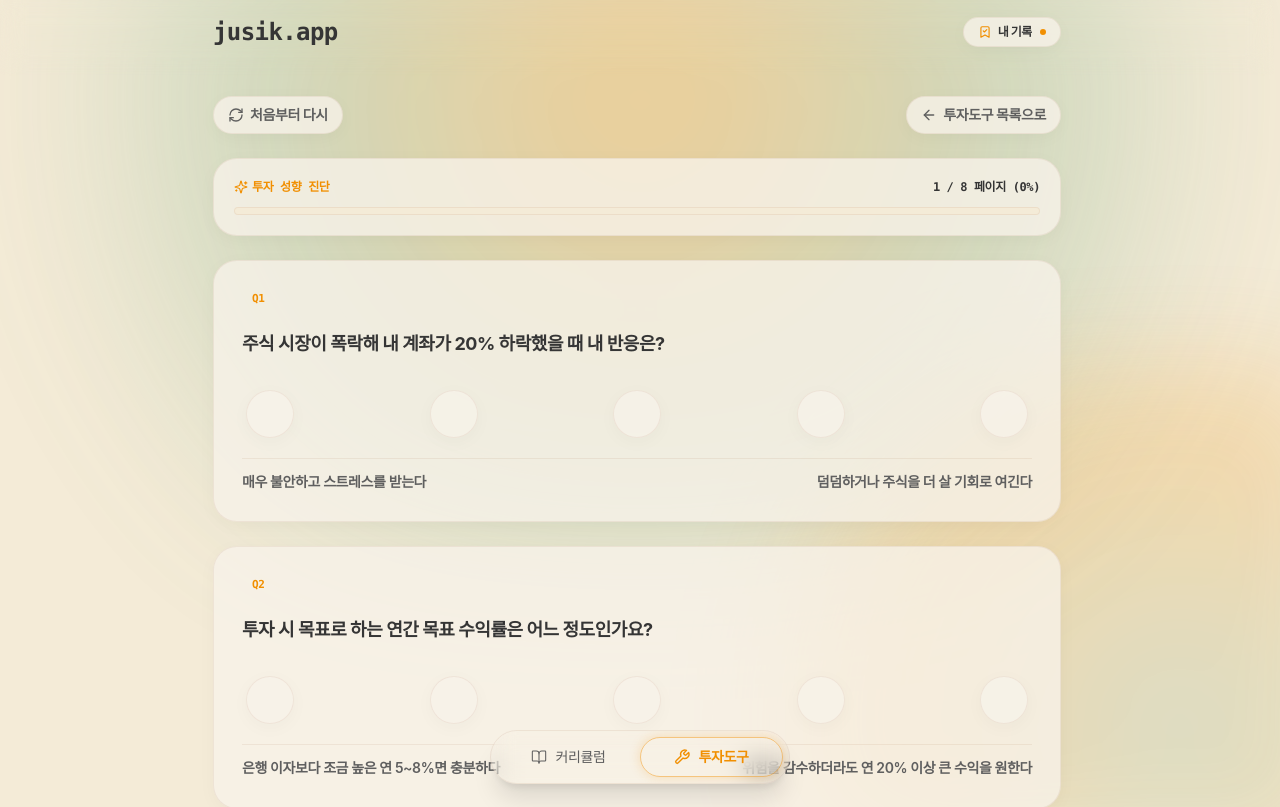
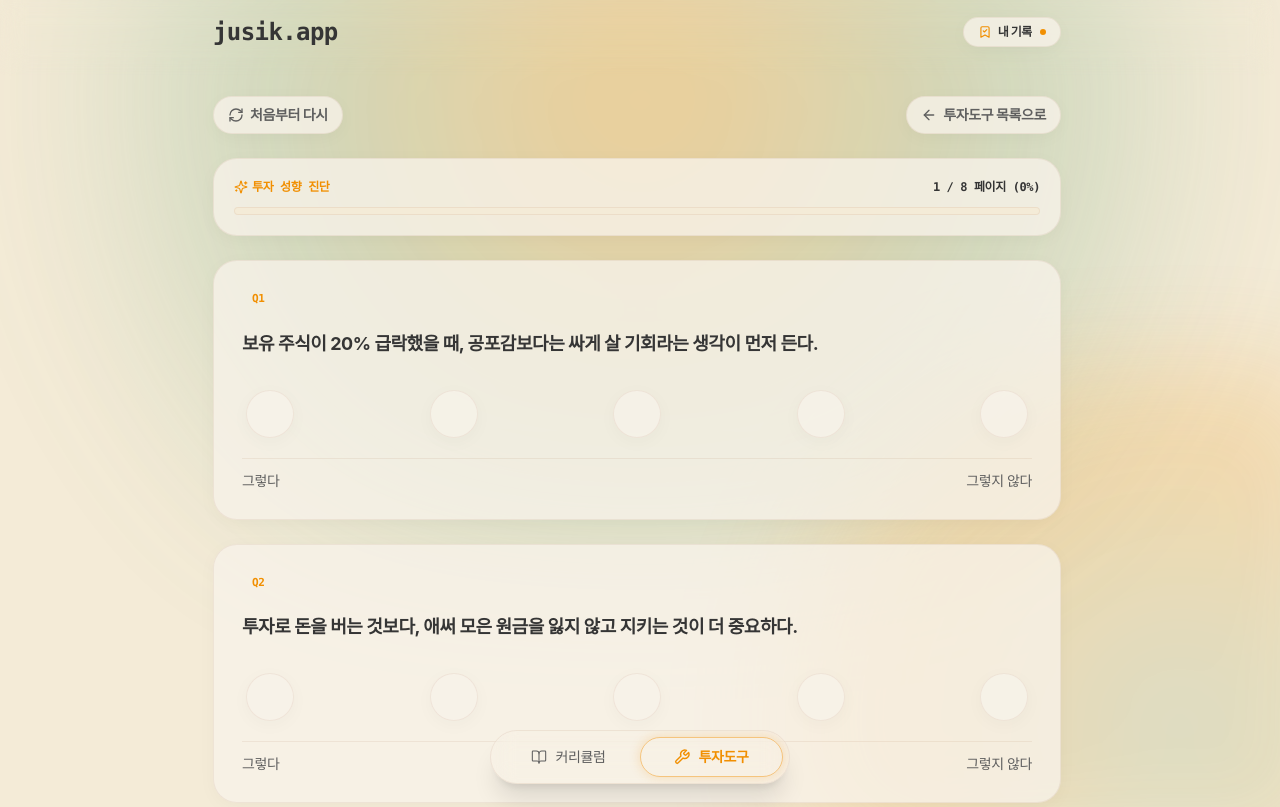
Before and after one commit to hajooi/jusik-app, a Next.js app: page /tools/type in a window 1280 px wide. Shown: the top 807 px of the page. Built offline with nearby package versions, Linux system fonts and the light colour scheme.

Commit message:
feat(survey): restructure 40 questions with balanced 5:5 Likert scale & polish UI

```diff
--- a/src/app/tools/type/page.tsx
+++ b/src/app/tools/type/page.tsx
@@ -589,12 +589,12 @@ function SurveyContent({ initialCode }: { initialCode?: string }) {
                   })}
                 </div>
 
-                {/* Left/Right Scale Labels (Symmetric Balanced Line Wrapping with text-wrap:balance) */}
-                <div className="grid grid-cols-2 gap-3 text-xs sm:text-sm font-semibold text-[var(--text-secondary)] pt-3 border-t border-[var(--border-color)]">
-                  <div className="text-left leading-relaxed break-keep [text-wrap:balance]">
+                {/* Left/Right Scale Labels (그렇다 vs 그렇지 않다) */}
+                <div className="flex items-center justify-between text-xs sm:text-sm font-medium text-[var(--text-secondary)] pt-3 border-t border-[var(--border-color)]">
+                  <div className="text-left">
                     {q.leftLabel}
                   </div>
-                  <div className="text-right leading-relaxed break-keep [text-wrap:balance]">
+                  <div className="text-right">
                     {q.rightLabel}
                   </div>
                 </div>
--- a/src/data/investmentSurvey.ts
+++ b/src/data/investmentSurvey.ts
@@ -22,294 +22,294 @@ export interface PersonalityProfile {
   };
 }
 
-// 40 Questions (10 per Axis) - 쉬운 존댓말 표현 및 직관적 라벨 교정
+// 40 Questions (10 per Axis) - 홀수(정방향: G, A, L, R) vs 짝수(역방향: S, P, T, I) 5:5 교차 배치
 export const QUESTIONS: Question[] = [
-  // --- 1. [목표 축] G (수익형 - Growth) vs S (안전형 - Safety) : 10문항 ---
+  // --- 1. [목표 축] G (성장/수익형) vs S (안전/보존형) : 10문항 ---
   {
     id: 1,
     axis: 'GS',
-    question: '주식 시장이 폭락해 내 계좌가 20% 하락했을 때 내 반응은?',
-    leftLabel: '매우 불안하고 스트레스를 받는다',
-    rightLabel: '덤덤하거나 주식을 더 살 기회로 여긴다',
+    question: '보유 주식이 20% 급락했을 때, 공포감보다는 싸게 살 기회라는 생각이 먼저 든다.',
+    leftLabel: '그렇다',
+    rightLabel: '그렇지 않다',
   },
   {
     id: 2,
     axis: 'GS',
-    question: '투자 시 목표로 하는 연간 목표 수익률은 어느 정도인가요?',
-    leftLabel: '은행 이자보다 조금 높은 연 5~8%면 충분하다',
-    rightLabel: '위험을 감수하더라도 연 20% 이상 큰 수익을 원한다',
+    question: '투자로 돈을 버는 것보다, 애써 모은 원금을 잃지 않고 지키는 것이 더 중요하다.',
+    leftLabel: '그렇다',
+    rightLabel: '그렇지 않다',
   },
   {
     id: 3,
     axis: 'GS',
-    question: '투자를 하면서 가장 두려운 상황은 무엇인가요?',
-    leftLabel: '힘들게 모은 원금이 손실 나는 상황',
-    rightLabel: '남들은 다 돈 버는데 나만 기회를 놓치는 상황',
+    question: '원금 손실 위험이 크더라도, 시장 평균을 뛰어넘는 고수익을 노릴 수 있는 종목에 집중 투자하고 싶다.',
+    leftLabel: '그렇다',
+    rightLabel: '그렇지 않다',
   },
   {
     id: 4,
     axis: 'GS',
-    question: '2배, 3배로 수익이나 손실이 커지는 고위험 상품(레버리지)에 대해 어떻게 생각하나요?',
-    leftLabel: '위험이 너무 커서 쳐다보지도 않는다',
-    rightLabel: '수익률을 극대화하기 위해 적극적으로 활용한다',
+    question: '은행 이자보다 조금 높은 수준(연 5~8%)의 안정적인 수익이라면 만족한다.',
+    leftLabel: '그렇다',
+    rightLabel: '그렇지 않다',
   },
   {
     id: 5,
     axis: 'GS',
-    question: '전체 투자 자산 중 현금의 비중은 어느 정도가 적당하다고 생각하나요?',
-    leftLabel: '안전을 위해 최소 30% 이상은 현금으로 둔다',
-    rightLabel: '현금은 최소한만 두고 거의 100% 주식을 사둔다',
+    question: '변동성이 크더라도, 세상을 바꿀 신기술이나 미래 고성장 기업에 투자하는 것이 매력적이다.',
+    leftLabel: '그렇다',
+    rightLabel: '그렇지 않다',
   },
   {
     id: 6,
     axis: 'GS',
-    question: '세상을 바꿀 신기술이 등장했을 때 어떻게 행동하나요?',
-    leftLabel: '신기술 대신 이미 검증된 큰 기업 위주로 산다',
-    rightLabel: '변동성이 크더라도 높은 성장이 기대되는 신기술에 투자한다',
+    question: '투자 자산 중 30% 이상은 언제든 꺼낼 수 있는 현금이나 예금으로 두어야 마음이 놓인다.',
+    leftLabel: '그렇다',
+    rightLabel: '그렇지 않다',
   },
   {
     id: 7,
     axis: 'GS',
-    question: '투자할 종목을 고를 때 어떤 지표를 더 눈여겨보나요?',
-    leftLabel: '부채 비율, 배당 등 기업의 재무적 안정성',
-    rightLabel: '매출 성장률, 미래 시장 점유율의 확장 가능성',
+    question: '배당금이나 이자 같은 고정 수익보다는, 자산 가격의 상승으로 인한 폭발적인 시세 차익을 노린다.',
+    leftLabel: '그렇다',
+    rightLabel: '그렇지 않다',
   },
   {
     id: 8,
     axis: 'GS',
-    question: '내가 가진 주식이 하루 만에 10% 이상 폭락한다면 어떤가요?',
-    leftLabel: '불안해서 자꾸 계좌를 열어보고 스트레스를 받는다',
-    rightLabel: '주식 시장의 자연스러운 일이라며 담담하다',
+    question: '하루 5~10%씩 급등락하는 종목을 보유하면, 불안해서 일상생활이나 수면에 지장이 있다.',
+    leftLabel: '그렇다',
+    rightLabel: '그렇지 않다',
   },
   {
     id: 9,
     axis: 'GS',
-    question: '주식으로 얻고 싶은 이익의 크기는 어느 정도인가요?',
-    leftLabel: '소소하고 확실한 이익을 짧은 주기로 챙기는 것',
-    rightLabel: '오래 기다리더라도 몇 배 이상의 큰 수익을 내는 것',
+    question: '시장 상승기에 수익률을 극대화하기 위해, 고위험 상품(성장주·레버리지 등)도 적극 투자할 수 있다.',
+    leftLabel: '그렇다',
+    rightLabel: '그렇지 않다',
   },
   {
     id: 10,
     axis: 'GS',
-    question: '내 투자 포트폴리오에 금이나 채권 같은 안전자산을 포함시키는 것에 대해 어떻게 생각하나요?',
-    leftLabel: '원금을 지키기 위해 안전자산을 비중 있게 꼭 넣어야 한다',
-    rightLabel: '수익률을 높이기 위해 주식/성장자산 위주로 채우는 것이 좋다',
+    question: '내 자산의 상당 부분은 금, 채권, 배당주, 예금처럼 변동성이 적고 안정적인 자산으로 채워져야 한다.',
+    leftLabel: '그렇다',
+    rightLabel: '그렇지 않다',
   },
 
-  // --- 2. [실행 축] A (능동형 - Active) vs P (수동형 - Passive) : 10문항 ---
+  // --- 2. [실행 축] A (능동/직접분석형) vs P (수동/패시브형) : 10문항 ---
   {
     id: 11,
     axis: 'AP',
-    question: '기업 재무제표나 기업 분석 보고서를 읽는 것을 어떻게 느끼나요?',
-    leftLabel: '머리 아프고 복잡해서 피하고 싶다',
-    rightLabel: '데이터를 직접 파헤치고 분석하는 과정이 흥미롭다',
+    question: '관심 기업의 실적 보고서나 재무제표를 직접 찾아서 분석해보는 과정이 즐겁다.',
+    leftLabel: '그렇다',
+    rightLabel: '그렇지 않다',
   },
   {
     id: 12,
     axis: 'AP',
-    question: '선호하는 투자 방식은 어느 쪽에 가깝나요?',
-    leftLabel: '정기적으로 일정 금액을 고민 없이 사는 방식',
-    rightLabel: '시장 상황과 타이밍을 직접 판단해서 사는 방식',
+    question: '종목을 일일이 고르는 데 시간을 쓰기보다, 시장 전체를 추종하는 지수형 상품을 선호한다.',
+    leftLabel: '그렇다',
+    rightLabel: '그렇지 않다',
   },
   {
     id: 13,
     axis: 'AP',
-    question: '매매 일지나 나만의 투자 기록을 작성하는 편인가요?',
-    leftLabel: '귀찮고 번거로워서 굳이 쓰지 않는다',
-    rightLabel: '투자 이유와 기록을 꼼꼼히 적고 복기한다',
+    question: '주식을 사고팔 때마다 투자 이유와 결과를 매매 일지에 기록하고, 정기적으로 복기한다.',
+    leftLabel: '그렇다',
+    rightLabel: '그렇지 않다',
   },
   {
     id: 14,
     axis: 'AP',
-    question: '하루 중 주식 뉴스나 관련 정보, 시세를 찾아보는 시간은 얼마나 되나요?',
-    leftLabel: '며칠에 한 번 보거나 거의 안 본다',
-    rightLabel: '매일 장 시작 전후로 시세와 뉴스를 꼼꼼히 확인한다',
+    question: '전문가가 구성해 둔 펀드나 투자 서비스에 운용을 맡기는 편이 마음 편하다.',
+    leftLabel: '그렇다',
+    rightLabel: '그렇지 않다',
   },
   {
     id: 15,
     axis: 'AP',
-    question: '투자 관련 책이나 강의로 공부할 때 어떤 방식을 좋아하나요?',
-    leftLabel: '핵심 요약만 쉽고 짧게 정리된 내용을 좋아한다',
-    rightLabel: '수식, 백테스트, 지표까지 깊이 있게 파고드는 내용을 좋아한다',
+    question: '매일 시장 뉴스를 체크하고 주요 종목 시세를 파악하는 데 30분 이상의 시간을 기꺼이 쓴다.',
+    leftLabel: '그렇다',
+    rightLabel: '그렇지 않다',
   },
   {
     id: 16,
     axis: 'AP',
-    question: '개별 기업 주식과 지수 ETF(여러 기업을 한 번에 사는 상품) 중 어느 쪽을 더 선호하나요?',
-    leftLabel: '신경 쓸 일이 적은 지수 ETF',
-    rightLabel: '더 높은 성과를 기대할 수 있는 개별 기업 주식',
+    question: '주식 투자가 내 본업이나 일상에 방해되지 않도록, 신경 쓰는 시간을 최소화하고 싶다.',
+    leftLabel: '그렇다',
+    rightLabel: '그렇지 않다',
   },
   {
     id: 17,
     axis: 'AP',
-    question: '자산 비중을 정기적으로 다시 맞추는 작업(리밸런싱)은 어떻게 진행하나요?',
-    leftLabel: '정해둔 정기 주기(분기/연간)에 맞춰 처리한다',
-    rightLabel: '내 판단에 따라 종목 비율을 직접 계산하고 조절한다',
+    question: '남들이 골라준 펀드나 추천에 맡기기보다, 내가 직접 종목을 고르고 자산을 굴리는 편이 낫다.',
+    leftLabel: '그렇다',
+    rightLabel: '그렇지 않다',
   },
   {
     id: 18,
     axis: 'AP',
-    question: '전문가나 유명인이 추천하는 종목을 알게 되었을 때 어떻게 하나요?',
-    leftLabel: '신뢰할 수 있는 전문가나 유명한 종목이라면 믿고 산다',
-    rightLabel: '내가 직접 재무제표와 차트를 검증하기 전엔 사지 않는다',
+    question: '매달 정해진 날짜에 기계적으로 주식을 모아가도록 세팅해 두는 방식을 선호한다.',
+    leftLabel: '그렇다',
+    rightLabel: '그렇지 않다',
   },
   {
     id: 19,
     axis: 'AP',
-    question: '투자 활동이 본업이나 일상생활에 미치는 영향에 대해 어떻게 생각하나요?',
-    leftLabel: '일상에 방해되지 않도록 최소한의 시간만 쓰고 싶다',
-    rightLabel: '투자는 본업만큼이나 즐겁고 적극적으로 할 만한 가치가 있다',
+    question: '투자 전략을 세우고 시장을 공부하는 과정은, 내 본업이나 취미만큼 즐겁고 가치 있다.',
+    leftLabel: '그렇다',
+    rightLabel: '그렇지 않다',
   },
   {
     id: 20,
     axis: 'AP',
-    question: '기업들의 실적 발표 시즌이 다가오면 어떤 생각이 드나요?',
-    leftLabel: '신경 써야 할 정보가 늘어나 피곤하게 느껴진다',
-    rightLabel: '성적표를 비교하고 새로운 투자 기회를 찾을 생각에 설렌다',
+    question: '기업 실적 발표나 복잡한 경제 지표를 분석하는 일은 머리 아프고 피곤하게 느껴진다.',
+    leftLabel: '그렇다',
+    rightLabel: '그렇지 않다',
   },
 
-  // --- 3. [시간 축] L (장기형 - Long-term) vs T (추세형 - Tactical) : 10문항 ---
+  // --- 3. [시간 축] L (장기/복리형) vs T (전술/추세대응형) : 10문항 ---
   {
     id: 21,
     axis: 'LT',
-    question: '주식을 한 번 사면 어느 정도 기간 동안 보유하길 원하나요?',
-    leftLabel: '몇 주 안에 수익을 내고 유연하게 바꾸고 싶다',
-    rightLabel: '최소 3~5년 이상 들고 가며 복리 효과를 보고 싶다',
+    question: '단기 시세 변동에 일희일비하지 않고, 기업의 장기적 성장과 복리 효과를 누리기 위해 수년간 보유한다.',
+    leftLabel: '그렇다',
+    rightLabel: '그렇지 않다',
   },
   {
     id: 22,
     axis: 'LT',
-    question: '주식 시장의 변동성이 급격히 커질 때 어떻게 대응하나요?',
-    leftLabel: '트렌드와 기회에 맞춰 주식을 자주 사고판다',
-    rightLabel: '시장의 파도와 상관없이 사둔 주식을 묵묵히 들고 간다',
+    question: '시장 트렌드와 흐름에 맞춰, 유연하게 사고팔며 수익을 챙기는 편이 좋다.',
+    leftLabel: '그렇다',
+    rightLabel: '그렇지 않다',
   },
   {
     id: 23,
     axis: 'LT',
-    question: '금리 인상이나 환율 변동 같은 대형 경제 뉴스가 나올 때 어떻게 행동하나요?',
-    leftLabel: '뉴스를 보고 빠르게 현금이나 종목 비중을 교체하고 싶다',
-    rightLabel: '단기 소음으로 여기고 원래의 장기 계획을 유지한다',
+    question: '내가 산 주식이 단기간에 30% 급등했더라도, 기업 자체의 가치가 변하지 않았다면 팔지 않는다.',
+    leftLabel: '그렇다',
+    rightLabel: '그렇지 않다',
   },
   {
     id: 24,
     axis: 'LT',
-    question: '내가 산 주식이 한 달 만에 30% 급등하면 어떻게 할 건가요?',
-    leftLabel: '이익을 빠르게 확정 짓기 위해 판다',
-    rightLabel: '기업의 가치가 변하지 않았다면 계속 들고 간다',
+    question: '보유한 주식이 목표 수익에 도달하면, 주저 없이 팔아서 수익을 확정 짓는 편이다.',
+    leftLabel: '그렇다',
+    rightLabel: '그렇지 않다',
   },
   {
     id: 25,
     axis: 'LT',
-    question: '주식 매매 시 발생하는 수수료나 세금에 대해 어떻게 생각하나요?',
-    leftLabel: '좋은 기회를 잡아 수익을 내는 것이 수수료나 세금 절약보다 중요하다',
-    rightLabel: '잦은 거래는 세금과 수수료로 자산을 갉아먹으므로 피해야 한다',
+    question: '시장의 정확한 타이밍을 맞추는 것은 불가능하므로, 꾸준히 모아가며 시간을 내 편으로 만들어야 한다.',
+    leftLabel: '그렇다',
+    rightLabel: '그렇지 않다',
   },
   {
     id: 26,
     axis: 'LT',
-    question: '바닥에 사고 고점에 파는 타이밍에 대해 어떻게 생각하나요?',
-    leftLabel: '차트와 추세를 잘 분석하면 어느 정도 맞출 수 있다',
-    rightLabel: '타이밍을 맞추는 건 불가능하므로 꾸준히 모아가는 게 정답이다',
+    question: '차트 흐름이나 거래량 변화를 잘 분석하면, 유리한 매매 타이밍을 포착할 수 있다고 믿는다.',
+    leftLabel: '그렇다',
+    rightLabel: '그렇지 않다',
   },
   {
     id: 27,
     axis: 'LT',
-    question: '투자 성과를 평가하는 주기는 얼마가 적당하다고 보나요?',
-    leftLabel: '매일 또는 매주 단위로 수익률을 체크한다',
-    rightLabel: '최소 연 단위 이상 길게 보며 성과를 평가한다',
+    question: '분기별 실적 부진이나 단기 악재 뉴스로 시장이 흔들려도 장기 로드맵을 믿고 끝까지 버틴다.',
+    leftLabel: '그렇다',
+    rightLabel: '그렇지 않다',
   },
   {
     id: 28,
     axis: 'LT',
-    question: '세계 경제 위기나 하락장 소식이 들려올 때 어떻게 반응하나요?',
-    leftLabel: '빠르게 주식을 팔아 현금을 확보하고 손실을 줄이고 싶다',
-    rightLabel: '역사적으로 결국 회복했으므로 싼값에 더 사 모은다',
+    question: '하락세가 보이거나 시장의 위험 신호가 느껴지면, 주식을 즉시 팔아 현금을 확보해야 한다.',
+    leftLabel: '그렇다',
+    rightLabel: '그렇지 않다',
   },
   {
     id: 29,
     axis: 'LT',
-    question: '유행하는 테마주나 급등주를 보면 어떤 생각이 드나요?',
-    leftLabel: '수급과 트렌드가 살아있는 곳에 빠르게 올라타고 싶다',
-    rightLabel: '일시적 유행보다는 10년 뒤에도 살아남을 종목에 집중하고 싶다',
+    question: '단기 유행을 타는 테마주보다, 10년 뒤에도 독점적 지위를 유지할 1등 기업에 자산을 묻어둔다.',
+    leftLabel: '그렇다',
+    rightLabel: '그렇지 않다',
   },
   {
     id: 30,
     axis: 'LT',
-    question: '투자 결과를 얻기까지 얼마나 오래 기다릴 수 있나요?',
-    leftLabel: '3개월 이내에는 결과가 나와야 답답하지 않다',
-    rightLabel: '10년 이상 걸리더라도 큰 열매를 맺는다면 기꺼이 기다린다',
+    question: '시장의 뜨거운 관심을 받으며 거래량이 급증하는 주도주나 테마주에 빠르게 올라타고 싶다.',
+    leftLabel: '그렇다',
+    rightLabel: '그렇지 않다',
   },
 
-  // --- 4. [심리 축] R (원칙형 - Rule-based) vs I (직감형 - Intuitive) : 10문항 ---
+  // --- 4. [판단 축] R (원칙/데이터형) vs I (직관/트렌드형) : 10문항 ---
   {
     id: 31,
     axis: 'RI',
-    question: '주식에 투자하기 전 나만의 기준이 정리되어 있나요?',
-    leftLabel: '시장의 분위기와 직관적인 확신에 따라 결정한다',
-    rightLabel: '투자 이유와 목표 비중 등 정해둔 규칙에 따라 결정한다',
+    question: '주식을 사기 전, 가격·비중 등의 조건을 구체적인 수치로 기록해 둔다.',
+    leftLabel: '그렇다',
+    rightLabel: '그렇지 않다',
   },
   {
     id: 32,
     axis: 'RI',
-    question: '예상치 못한 폭락장이 올 때 나를 움직이게 만드는 것은 무엇인가요?',
-    leftLabel: '지금이 바닥이라는 감각이나 주변 분위기',
-    rightLabel: '사전에 준비해둔 매뉴얼과 과거 데이터',
+    question: '일상에서 내가 직접 써보고 만족한 제품이나, 피부로 느껴지는 유행에서 강한 투자 확신을 얻는다.',
+    leftLabel: '그렇다',
+    rightLabel: '그렇지 않다',
   },
   {
     id: 33,
     axis: 'RI',
-    question: '내가 정해둔 기준선(-10% 등)에 도달하면 어떻게 행동하나요?',
-    leftLabel: '조금 더 기다리면 회복될 것 같아 감으로 더 견뎌본다',
-    rightLabel: '감정을 배제하고 정해둔 원칙에 따라 대응한다',
+    question: '매매 결정을 내릴 때 감정이나 기분을 철저히 배제하고, 사전에 설계된 수식과 원칙대로만 기계적으로 실행한다.',
+    leftLabel: '그렇다',
+    rightLabel: '그렇지 않다',
   },
   {
     id: 34,
     axis: 'RI',
-    question: '새로운 종목을 볼 때 어떤 점이 더 강한 확신을 주나요?',
-    leftLabel: '제품을 직접 써본 경험이나 세상 변화에 대한 체감',
-    rightLabel: '수치로 검증된 실적, 재무제표와 통계 데이터',
+    question: '시장이 요동칠 때는 정해진 매뉴얼보다, 시장 참여자들의 심리와 분위기를 읽어내는 촉이 더 결정적인 역할을 한다.',
+    leftLabel: '그렇다',
+    rightLabel: '그렇지 않다',
   },
   {
     id: 35,
     axis: 'RI',
-    question: '투자에서 가장 경계해야 할 위험은 무엇이라고 생각하나요?',
-    leftLabel: '융통성 없이 고집을 피우다가 좋은 기회를 놓치는 것',
-    rightLabel: '원칙 없이 감정에 휘둘려 충동적으로 사고파는 것',
+    question: '과거 데이터나 계량화된 통계 수치로 검증되지 않은 투자 전략은 신뢰하지 않는다.',
+    leftLabel: '그렇다',
+    rightLabel: '그렇지 않다',
   },
   {
     id: 36,
     axis: 'RI',
-    question: '투자 종목별 비중은 어떤 기준으로 정하나요?',
-    leftLabel: '그때그때 더 자신 있는 종목에 비중을 더 싣는다',
-    rightLabel: '자산 배분 공식에 맞춰 정확히 나눈다',
+    question: '유망한 종목이라는 \'감\'이 오면, 일단 소액이라도 바로 사본다.',
+    leftLabel: '그렇다',
+    rightLabel: '그렇지 않다',
   },
   {
     id: 37,
     axis: 'RI',
-    question: '투자 아이디어가 떠올랐을 때 가장 먼저 하는 행동은?',
-    leftLabel: '소액이라도 일단 바로 사본다',
-    rightLabel: '가설을 충분히 검증해 본다',
+    question: '기업을 평가할 때 감성적인 스토리나 전망보다, PER·PBR·매출액 등 숫자로 확인되는 정량 지표를 먼저 본다.',
+    leftLabel: '그렇다',
+    rightLabel: '그렇지 않다',
   },
   {
     id: 38,
     axis: 'RI',
-    question: '주식 매매 버튼을 누르는 순간 나의 마음 상태는 어떤가요?',
-    leftLabel: '내 인사이트와 감각이 맞기를 바라는 기대감이 크다',
-    rightLabel: '미리 정해둔 정기 작업을 처리하는 담담한 상태다',
+    question: '재무제표의 과거 숫자보다, CEO의 비전이나 산업의 매력적인 스토리라인에 더 마음이 끌린다.',
+    leftLabel: '그렇다',
+    rightLabel: '그렇지 않다',
   },
   {
     id: 39,
     axis: 'RI',
-    question: '투자 성과를 개선하고 싶을 때 가장 먼저 점검하는 것은 무엇인가요?',
-    leftLabel: '시장을 바라보는 감각과 트렌드 공부',
-    rightLabel: '투자 규칙, 전략 조건, 비중 계산 방식',
+    question: '투자에서 가장 피해야 할 것은, 원칙 없이 감정에 휩쓸려 즉흥적으로 매매하는 일이다.',
+    leftLabel: '그렇다',
+    rightLabel: '그렇지 않다',
   },
   {
     id: 40,
     axis: 'RI',
-    question: '나에게 더 잘 맞는 투자 스타일은 어느 쪽인가요?',
-    leftLabel: '시장의 흐름에 따라 유연하고 기동성 있게 움직이는 스타일',
-    rightLabel: '한번 정한 원칙을 어떤 상황에서도 끝까지 지키는 스타일',
+    question: '복잡한 수치 계산보다, 시장의 흐름과 사람들의 심리를 읽어내는 내 직관을 더 신뢰한다.',
+    leftLabel: '그렇다',
+    rightLabel: '그렇지 않다',
   },
 ];
 
@@ -687,17 +687,35 @@ export const PERSONALITY_PROFILES: Record<string, PersonalityProfile> = {
   },
 };
 
-// Calculate MBTI scores and percentages from 40 answers (each 1-5 score)
+// Calculate MBTI scores and percentages from 40 answers (each 1-5 score: 1=그렇다, 5=그렇지 않다)
+// 홀수 문항(1, 3, 5...): '그렇다(1점)' 선택 시 G/A/L/R 점수 기여 (score = 6 - ans)
+// 짝수 문항(2, 4, 6...): '그렇다(1점)' 선택 시 S/P/T/I 점수 기여 (score = ans, 즉 G/A/L/R 관점에서는 ans)
 export function calculateSurveyResult(answers: Record<number, number>) {
-  let scoreGS = 0; // 10 questions (id 1..10)
-  let scoreAP = 0; // 10 questions (id 11..20)
-  let scoreLT = 0; // 10 questions (id 21..30)
-  let scoreRI = 0; // 10 questions (id 31..40)
+  let scoreGS = 0; // 10 questions (id 1..10) -> G 점수 누적 (10..50)
+  let scoreAP = 0; // 10 questions (id 11..20) -> A 점수 누적 (10..50)
+  let scoreLT = 0; // 10 questions (id 21..30) -> L 점수 누적 (10..50)
+  let scoreRI = 0; // 10 questions (id 31..40) -> R 점수 누적 (10..50)
 
-  for (let i = 1; i <= 10; i++) scoreGS += answers[i] || 3;
-  for (let i = 11; i <= 20; i++) scoreAP += answers[i] || 3;
-  for (let i = 21; i <= 30; i++) scoreLT += answers[i] || 3;
-  for (let i = 31; i <= 40; i++) scoreRI += answers[i] || 3;
+  // GS (1..10)
+  for (let i = 1; i <= 10; i++) {
+    const ans = answers[i] || 3;
+    scoreGS += i % 2 === 1 ? (6 - ans) : ans;
+  }
+  // AP (11..20)
+  for (let i = 11; i <= 20; i++) {
+    const ans = answers[i] || 3;
+    scoreAP += i % 2 === 1 ? (6 - ans) : ans;
+  }
+  // LT (21..30)
+  for (let i = 21; i <= 30; i++) {
+    const ans = answers[i] || 3;
+    scoreLT += i % 2 === 1 ? (6 - ans) : ans;
+  }
+  // RI (31..40)
+  for (let i = 31; i <= 40; i++) {
+    const ans = answers[i] || 3;
+    scoreRI += i % 2 === 1 ? (6 - ans) : ans;
+  }
 
   // Conversion: raw sum 10~50 -> (sum - 10) * 2.5 = 0~100%
   const pctG = Math.round((scoreGS - 10) * 2.5);
```
